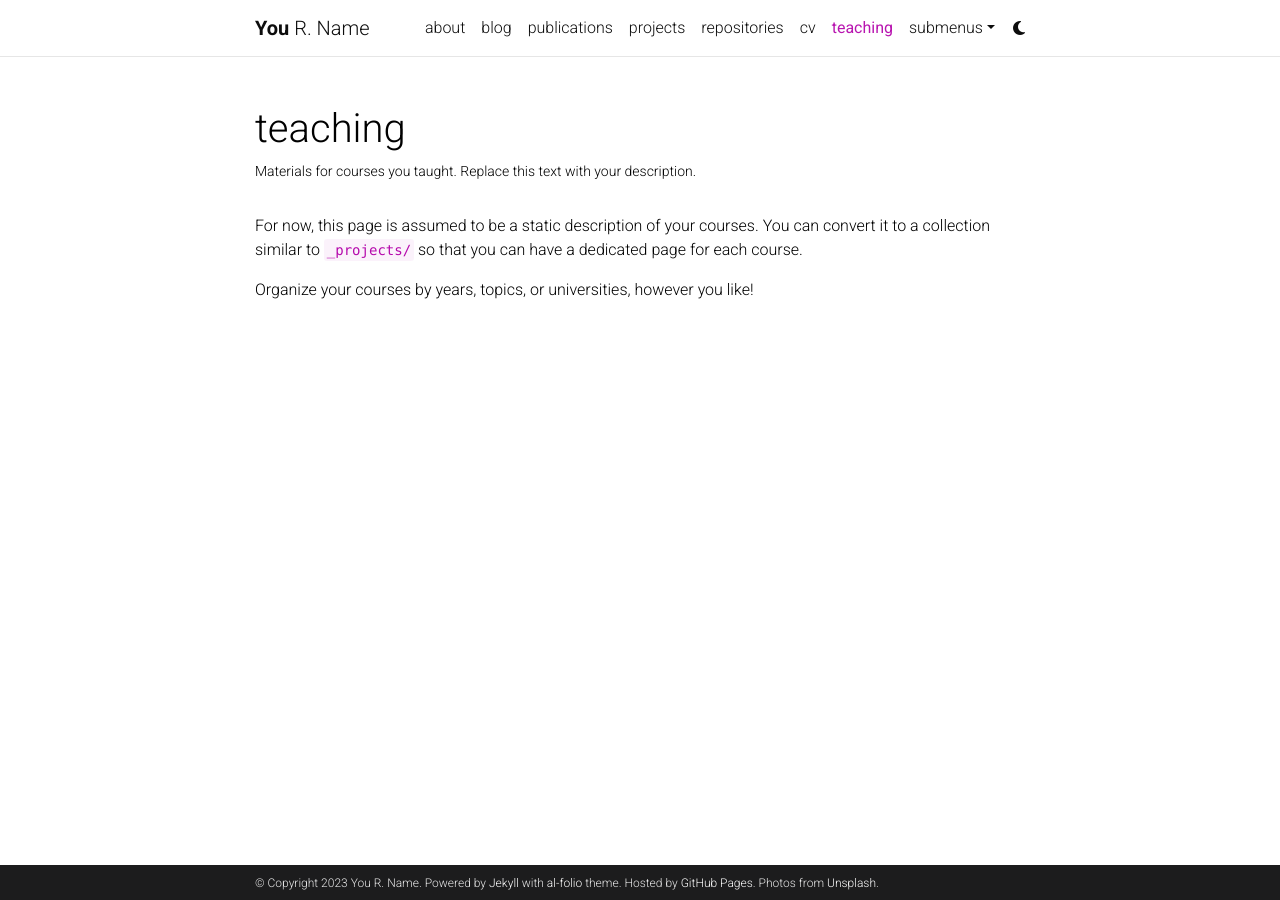
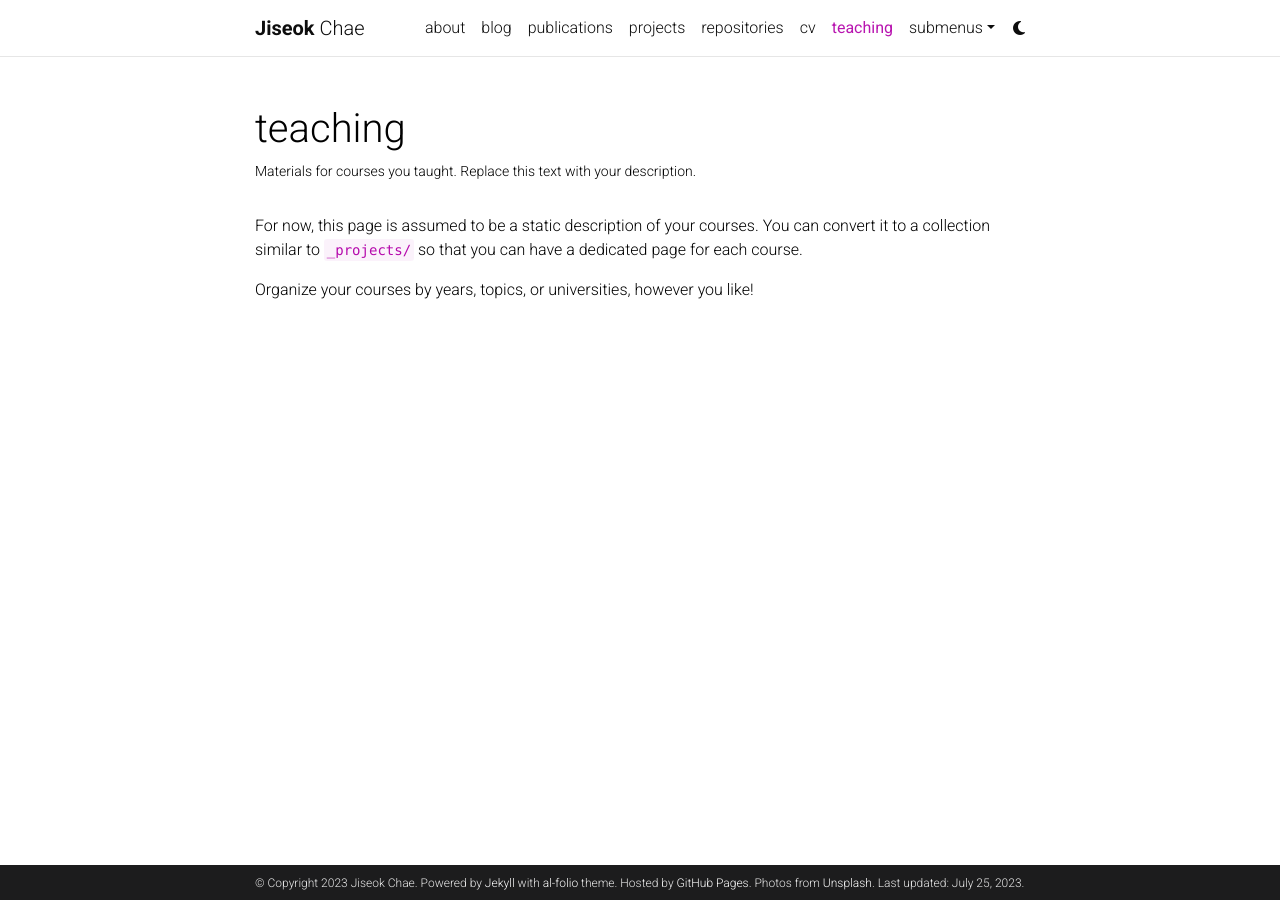
Before and after one commit to jsch8q/jsch8q.github.io, a Jekyll site: the page built from _pages/teaching.md, in a window 1280 px wide. Built offline with Jekyll 4.4.1, drawn with Linux system fonts in a browser that asks for light colours; comment, search, counter and statistics services are not loaded; a style sheet for code colours, icons or effects is not loaded.

Commit message:
change my name

```diff
--- a/_config.yml
+++ b/_config.yml
@@ -3,10 +3,10 @@
 # -----------------------------------------------------------------------------
 
 title: blank # the website title (if blank, full name will be used instead)
-first_name: You
-middle_name: R.
-last_name: Name
-email: you@example.com
+first_name: Jiseok
+middle_name:
+last_name: Chae
+email: jsch@kaist.ac.kr
 description: > # the ">" symbol means to ignore newlines until "footer_text:"
   A simple, whitespace theme for academics. Based on [*folio](https://github.com/bogoli/-folio) design.
 footer_text: >
@@ -18,9 +18,9 @@
 lang: en # the language of your site (for example: en, fr, cn, ru, etc.)
 icon: ⚛️  # the emoji used as the favicon (alternatively, provide image name in /assets/img/)
 
-url: https://alshedivat.github.io # the base hostname & protocol for your site
-baseurl: /al-folio # the subpath of your site, e.g. /blog/
-last_updated: false # set to true if you want to display last updated in the footer
+url: https://jsch8q.github.io # the base hostname & protocol for your site
+baseurl: # the subpath of your site, e.g. /blog/
+last_updated: true # set to true if you want to display last updated in the footer
 impressum_path:  # set to path to include impressum link in the footer, use the same path as permalink in a page, helps to conform with EU GDPR
 
 # -----------------------------------------------------------------------------
```
